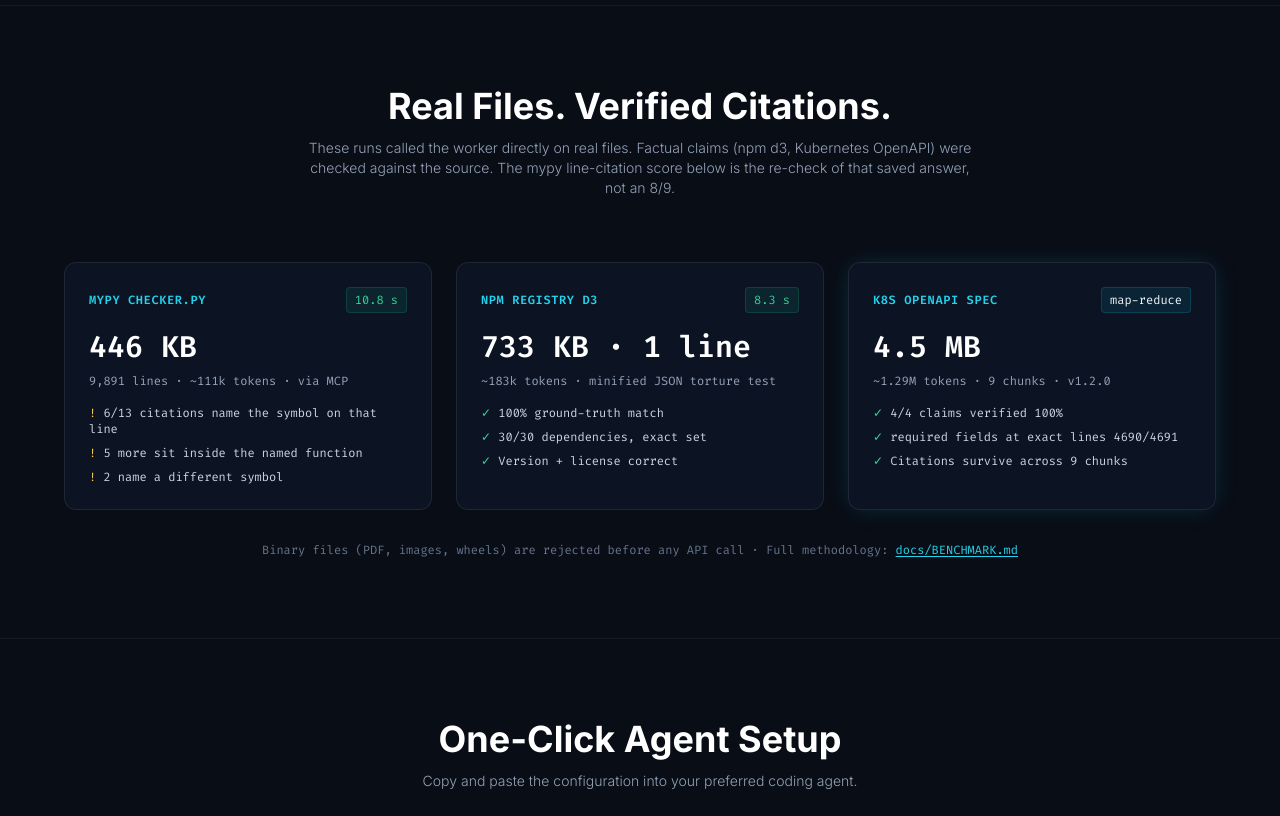
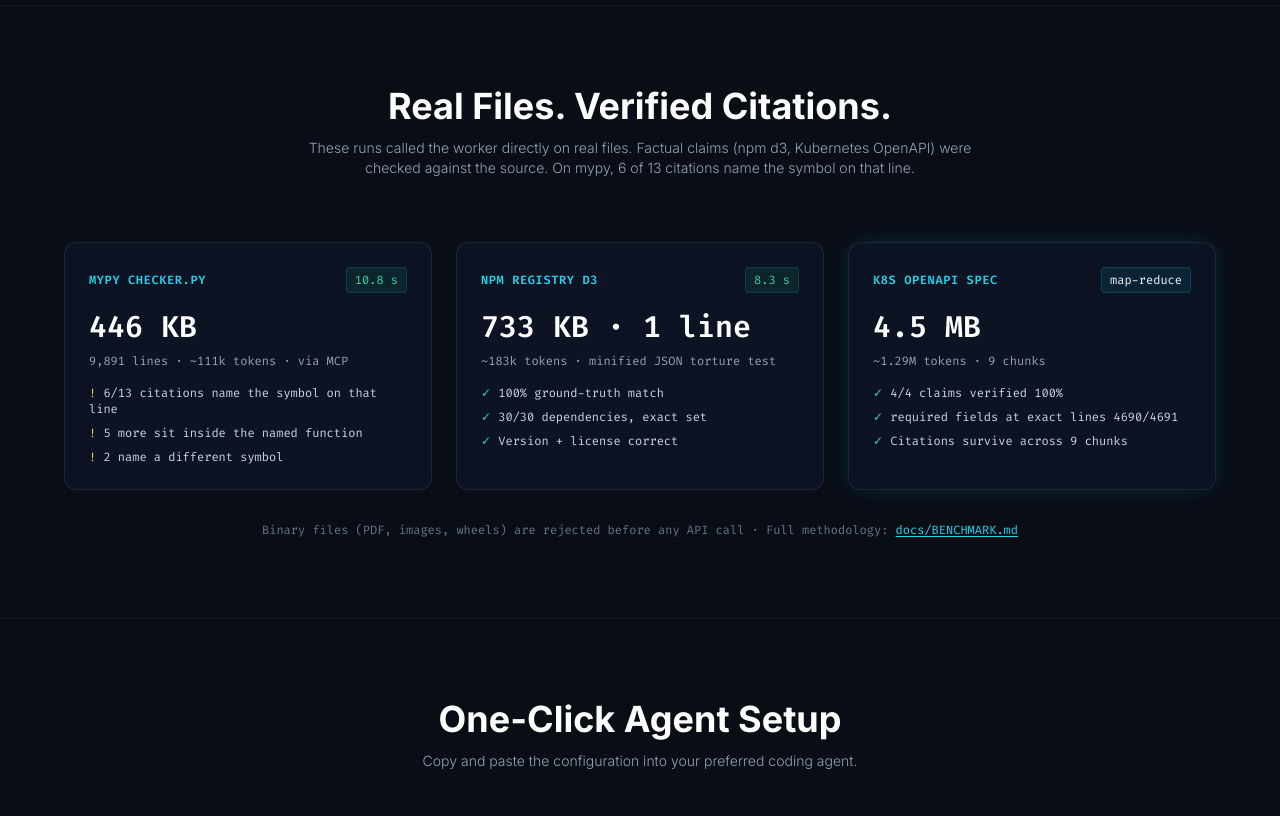
Before and after one commit to yasmanycastillo/agent-shunt, a website: page docs/index.html in a window 1280 px wide. Shown: the part 2620-3436 px from the top of the page. Drawn offline with nearby package versions, Linux system fonts and the light colour scheme.

Commit message:
docs: make the landing match the 1.2.1 citation re-check
The navbar stays on v1.2.1. The benchmark cards state the mypy re-check and no longer show a 1.2.0 marker.

```diff
--- a/docs/index.html
+++ b/docs/index.html
@@ -323,7 +323,7 @@
     <div class="max-w-6xl mx-auto">
       <div class="text-center mb-16">
         <h2 class="text-3xl sm:text-4xl font-bold text-white mb-3">Real Files. Verified Citations.</h2>
-        <p class="text-slate-400 text-sm max-w-2xl mx-auto font-light">These runs called the worker directly on real files. Factual claims (npm d3, Kubernetes OpenAPI) were checked against the source. The mypy line-citation score below is the re-check of that saved answer, not an 8/9.</p>
+        <p class="text-slate-400 text-sm max-w-2xl mx-auto font-light">These runs called the worker directly on real files. Factual claims (npm d3, Kubernetes OpenAPI) were checked against the source. On mypy, 6 of 13 citations name the symbol on that line.</p>
       </div>
 
       <div class="grid md:grid-cols-3 gap-6 mb-8">
@@ -362,7 +362,7 @@
             <span class="text-xs px-2 py-1 rounded bg-brand-500/10 text-brand-300 font-mono border border-brand-500/20">map-reduce</span>
           </div>
           <div class="font-mono text-3xl font-extrabold text-white mb-2">4.5 MB</div>
-          <div class="text-xs text-slate-400 mb-4 font-mono">~1.29M tokens · 9 chunks · v1.2.0</div>
+          <div class="text-xs text-slate-400 mb-4 font-mono">~1.29M tokens · 9 chunks</div>
           <ul class="text-xs text-slate-300 space-y-2 font-mono">
             <li><span class="text-emerald-400">✓</span> 4/4 claims verified 100%</li>
             <li><span class="text-emerald-400">✓</span> required fields at exact lines 4690/4691</li>
```
